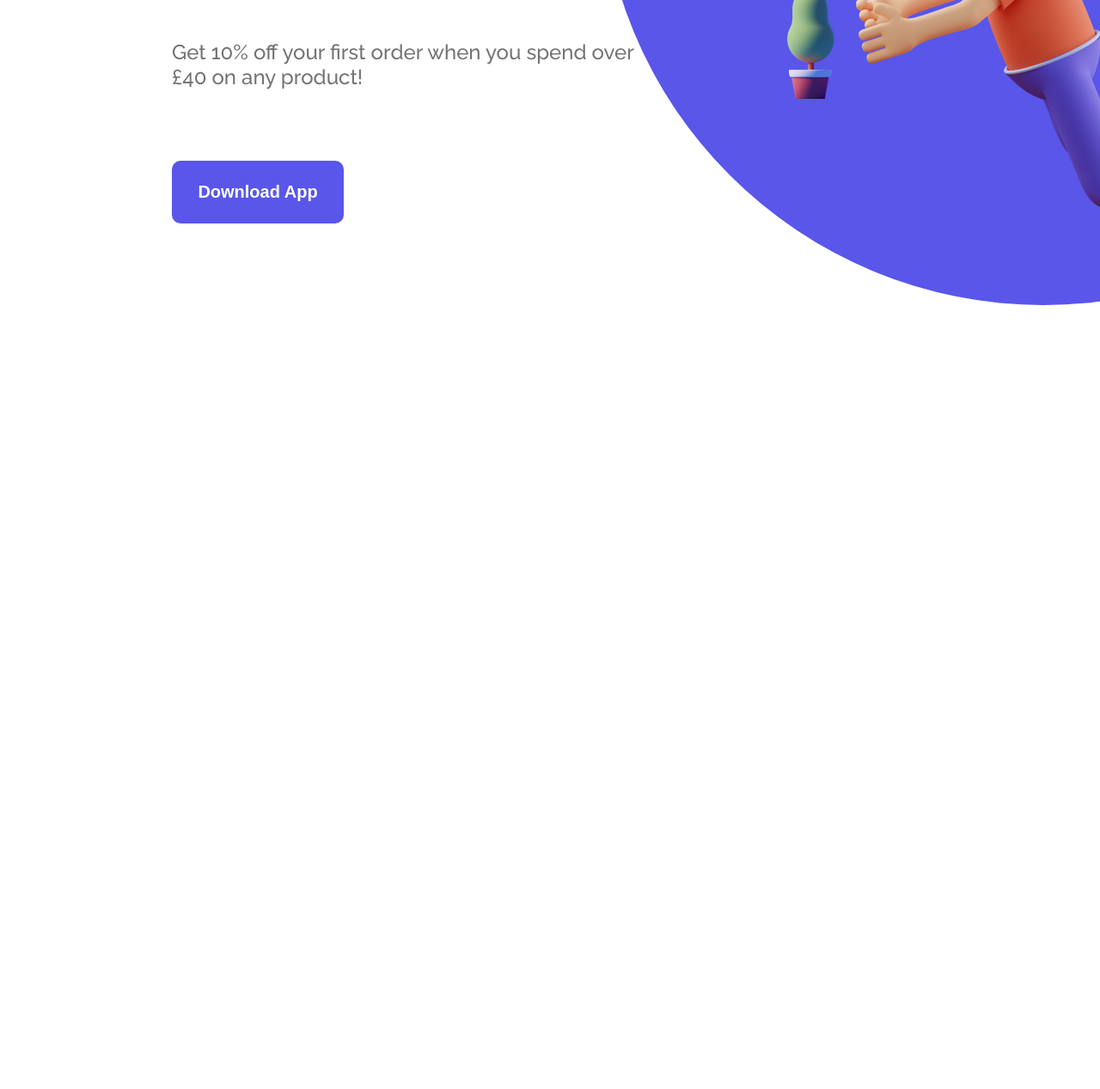
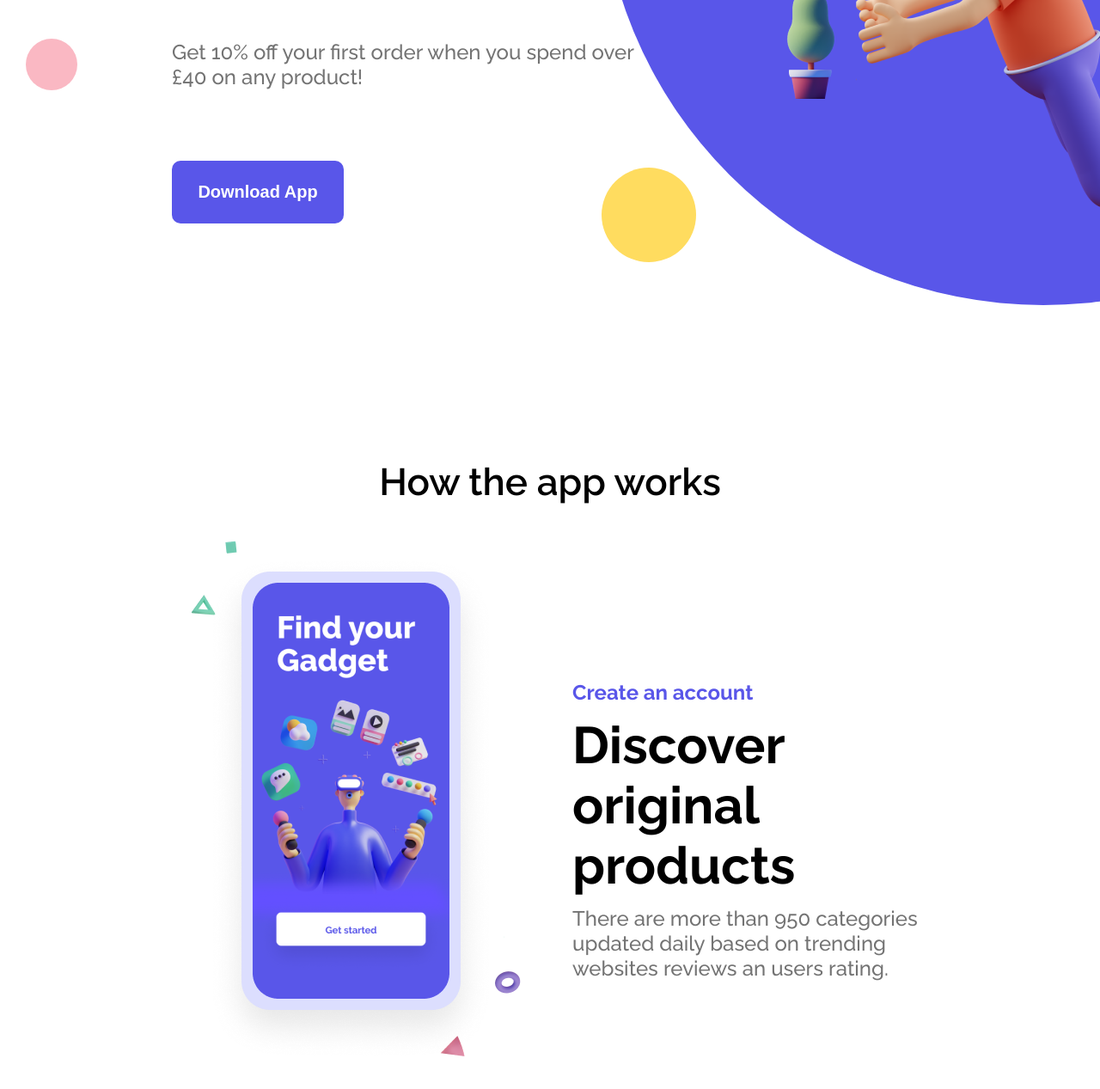
Before and after one commit to WiLLiaM-noD/DataWarehouse-LandingPage, a plain HTML site: page 2. Ecommerce_Landing-Page/index.html in a window 1280 px wide. Shown: the part 377-1644 px from the top of the page at 86% size. Before the commit the page ends 882 px from the top, so only its background shows below. Drawn offline with Linux system fonts and the light colour scheme.

Commit message:
Finishing 2nd section

```diff
--- a/2. Ecommerce_Landing-Page/index.html
+++ b/2. Ecommerce_Landing-Page/index.html
@@ -15,6 +15,7 @@
       <div class="circle circle--2"></div>
       <div class="circle circle--3"></div>
       <div class="circle circle--4"></div>
+      <div class="circle circle--5"></div>
       <nav>
          <ul>
             <li><img src="img/Logo.png" alt=""></li>
@@ -34,6 +35,15 @@
          <img src="img/Sally-4.png" alt="" srcset="">
       </div>
    </header>
+   <section id="sub--1">
+      <h1>How the app works</h1>
+      <div class="container">
+         <img src="img/Image.png" alt="" srcset="">
+         <h5>Create an account</h5>
+         <h1>Discover original products</h1>
+         <p>There are more than 950 categories updated daily based on trending websites reviews an users rating.</p>
+      </div>
+   </section>
 </body>
 
 </html>
--- a/2. Ecommerce_Landing-Page/style.css
+++ b/2. Ecommerce_Landing-Page/style.css
@@ -21,6 +21,7 @@ html {
   font-size: 62.5%;
 }
 
+h5,
 h1,
 h2,
 p {
@@ -118,7 +119,7 @@ header .container {
   grid-column: 1 / 2;
 }
 
-.container > img {
+header .container > img {
   object-fit: fill;
   margin: -16rem 0 0 0;
   grid-row: 1 / -1;
@@ -140,15 +141,75 @@ header .container {
 
 .circle--2,
 .circle--3,
-.circle--4 {
+.circle--4,
+.circle--5 {
   background-color: var(--yellow);
+  position: absolute;
 }
 
 .circle--2 {
   width: 22rem;
   height: 22rem;
-  position: absolute;
   z-index: 1000;
   top: -10rem;
   left: -5rem;
 }
+
+.circle--3 {
+  height: 11rem;
+  width: 11rem;
+  bottom: 20rem;
+  left: 70rem;
+}
+.circle--4 {
+  width: 6rem;
+  height: 6rem;
+  top: 14rem;
+  right: 70rem;
+}
+.circle--5 {
+  width: 6rem;
+  height: 6rem;
+  left: 3rem;
+  bottom: 40rem;
+  background-color: var(--background-button);
+}
+
+/* sub--1 */
+#sub--1 {
+  padding: 3rem 20rem 6rem 20rem;
+}
+
+#sub--1 > h1 {
+  font-size: 4.4rem;
+  font-weight: 600;
+  text-align: center;
+}
+
+#sub--1 > .container {
+  display: grid;
+  grid-template-columns: repeat(2, 1fr);
+  grid-template-rows: repeat(3, 1fr);
+}
+
+#sub--1 > .container > img {
+  grid-row: 1 / 4;
+  grid-column: 1 / 2;
+  justify-self: center;
+}
+
+#sub--1 > .container > h5 {
+  color: var(--purple-primary);
+  font-size: 2.4rem;
+  font-weight: 700;
+  align-self: flex-end;
+}
+
+#sub--1 > .container > h1 {
+  align-self: center;
+}
+
+#sub--1 > .container > p {
+  grid-column: 2 / 3;
+  grid-row: 3 / 4;
+}
```
Also changed, not shown: 2. Ecommerce_Landing-Page/img/Image.png (added).
